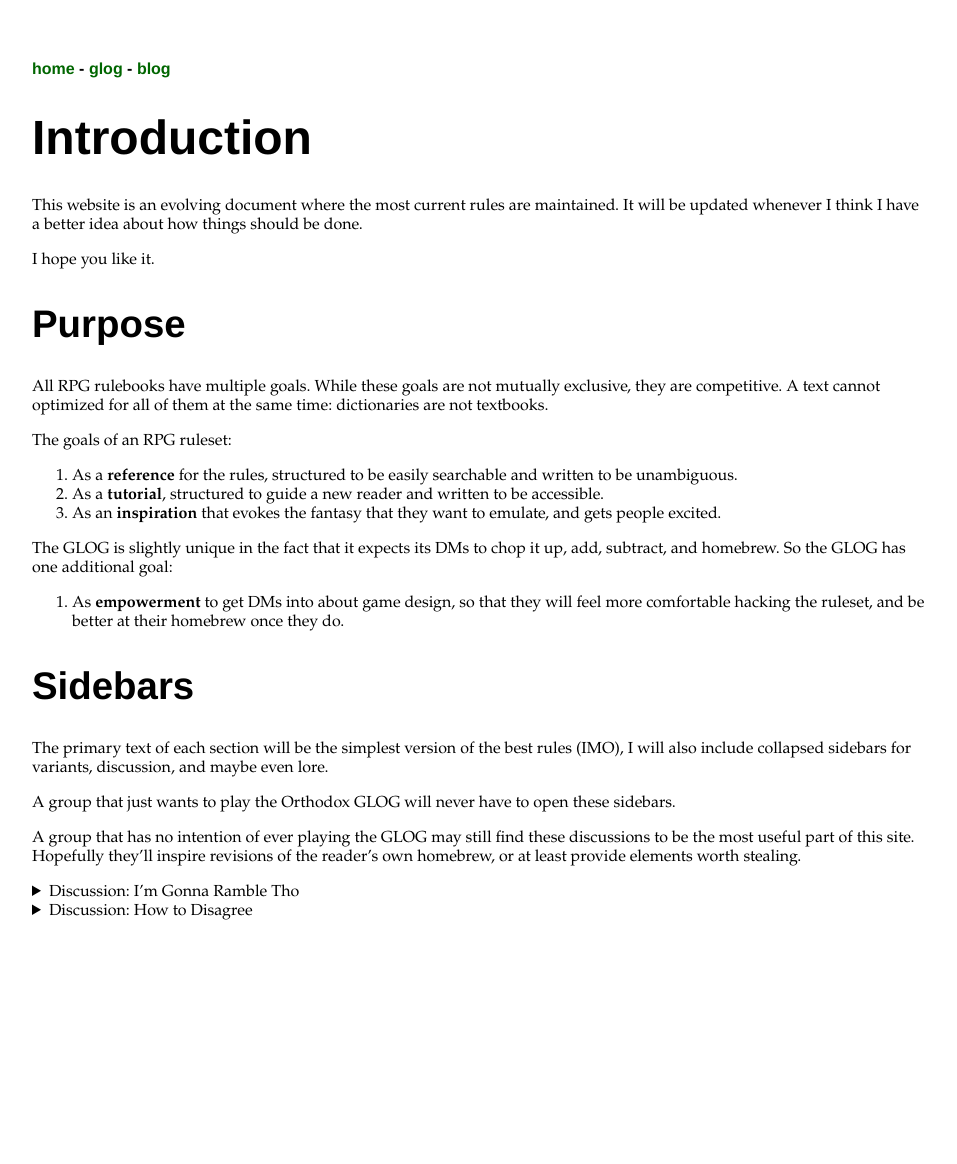
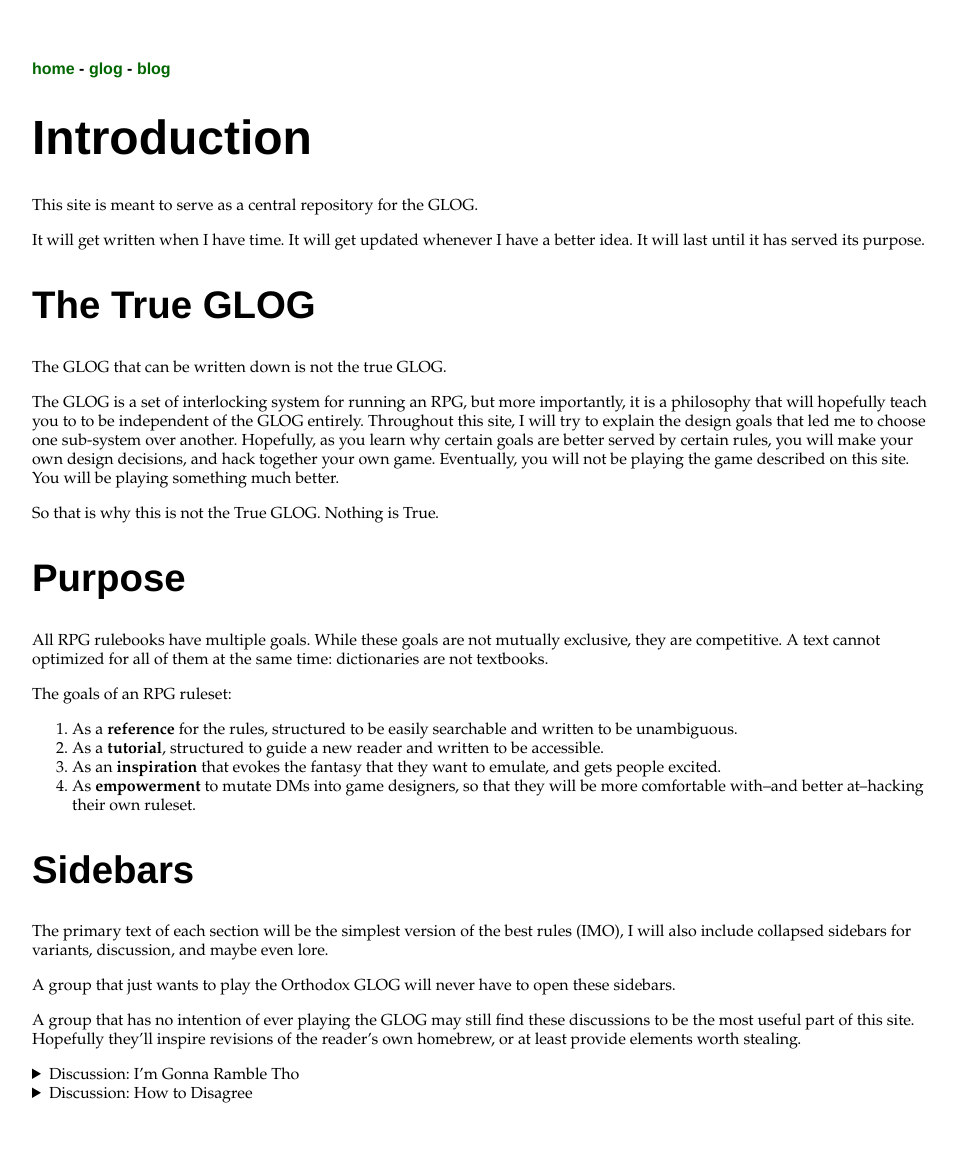
Before and after one commit to arnoldkemp/arnoldkemp.github.io, a Jekyll site: the page built from glog/introduction.md, in a window 1280 px wide. Shown: the whole page, without its empty margins (160-1117 px from the left). Built offline with Jekyll 4.4.1, drawn with Linux system fonts in a browser that asks for light colours; our own code applies the rules of GitHub Pages for plain Markdown files; before the commit the page ends 981 px from its top, so only the background shows below that.

Commit message:
Update introduction.md

```diff
--- a/glog/introduction.md
+++ b/glog/introduction.md
@@ -1,8 +1,16 @@
 # Introduction
 
-This website is an evolving document where the most current rules are maintained.  It will be updated whenever I think I have a better idea about how things should be done.
+This site is meant to serve as a central repository for the GLOG.
 
-I hope you like it.
+It will get written when I have time.  It will get updated whenever I have a better idea.  It will last until it has served its purpose.
+
+## The True GLOG
+
+The GLOG that can be written down is not the true GLOG.
+
+The GLOG is a set of interlocking system for running an RPG, but more importantly, it is a philosophy that will hopefully teach you to to be independent of the GLOG entirely.  Throughout this site, I will try to explain the design goals that led me to choose one sub-system over another.  Hopefully, as you learn why certain goals are better served by certain rules, you will make your own design decisions, and hack together your own game.  Eventually, you will not be playing the game described on this site.  You will be playing something much better.
+
+So that is why this is not the True GLOG.  Nothing is True.
 
 ## Purpose
 
@@ -13,10 +21,7 @@ The goals of an RPG ruleset:
 1. As a **reference** for the rules, structured to be easily searchable and written to be unambiguous.
 2. As a **tutorial**, structured to guide a new reader and written to be accessible.
 3. As an **inspiration** that evokes the fantasy that they want to emulate, and gets people excited.
-
-The GLOG is slightly unique in the fact that it expects its DMs to chop it up, add, subtract, and homebrew.  So the GLOG has one additional goal:
-
-4. As **empowerment** to get DMs into about game design, so that they will feel more comfortable hacking the ruleset, and be better at their homebrew once they do.
+4. As **empowerment** to mutate DMs into game designers, so that they will be more comfortable with--and better at--hacking their own ruleset.
 
 ## Sidebars
 
```
